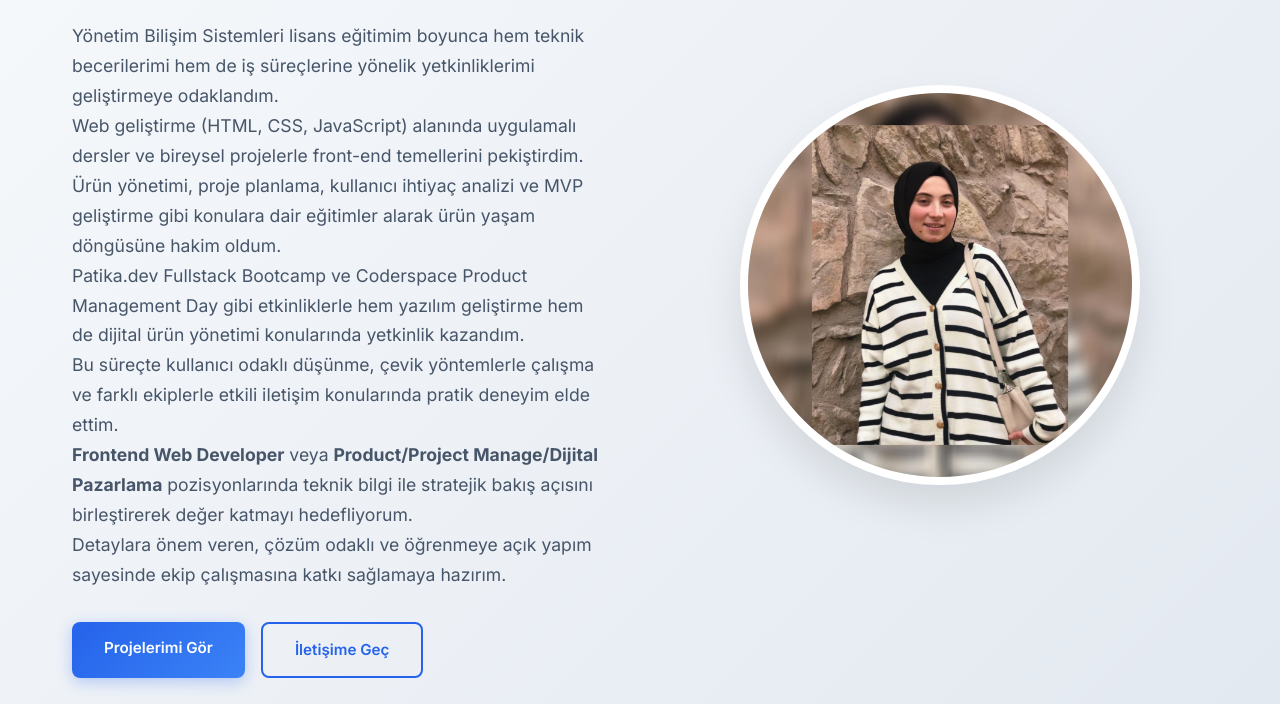
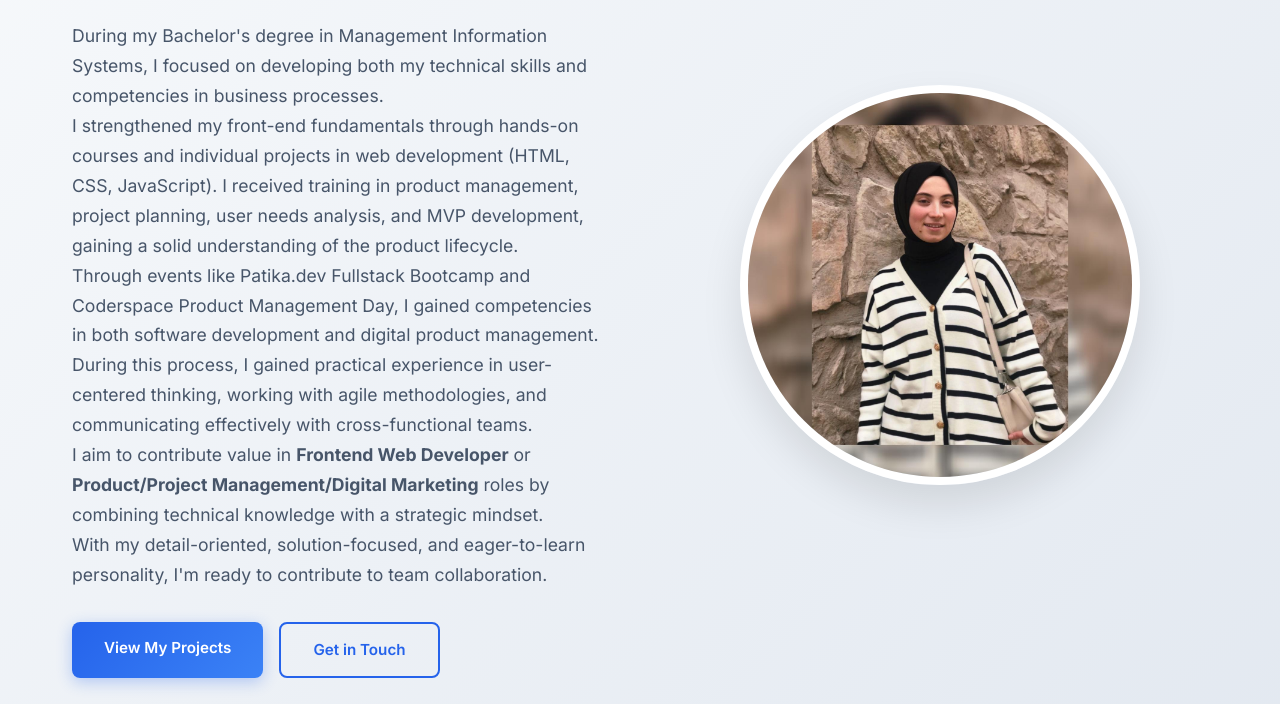
Before and after one commit to Nagihansamt/nagihansamt.github.io, a plain HTML site: page index.html in a window 1280 px wide. Shown: the part 305-1009 px from the top of the page. Drawn offline with nearby package versions, Linux system fonts and the light colour scheme.

Commit message:
Update index.html

```diff
--- a/index.html
+++ b/index.html
@@ -45,23 +45,23 @@
   </nav>
 
   <!-- Hero Section -->
-  <section id="hakkimda" class="hero-section">
+  <section id="about" class="hero-section">
   <div class="container">
     <div class="hero-content">
       <div class="hero-text">
-          <h1 class="hero-title">Merhaba, Ben <span class="highlight">Nagihan Gülen</span></h1>
+        <h1 class="hero-title">Hi, I'm <span class="highlight">Nagihan Gülen</span></h1>
         <p class="hero-subtitle">Frontend Web Developer & Product Manager</p>
         <div class="hero-description">
-            <p>Yönetim Bilişim Sistemleri lisans eğitimim boyunca hem teknik becerilerimi hem de iş süreçlerine yönelik yetkinliklerimi geliştirmeye odaklandım.</p>
-            <p>Web geliştirme (HTML, CSS, JavaScript) alanında uygulamalı dersler ve bireysel projelerle front-end temellerini pekiştirdim. Ürün yönetimi, proje planlama, kullanıcı ihtiyaç analizi ve MVP geliştirme gibi konulara dair eğitimler alarak ürün yaşam döngüsüne hakim oldum.</p>
-            <p>Patika.dev Fullstack Bootcamp ve Coderspace Product Management Day gibi etkinliklerle hem yazılım geliştirme hem de dijital ürün yönetimi konularında yetkinlik kazandım.</p>
-            <p>Bu süreçte kullanıcı odaklı düşünme, çevik yöntemlerle çalışma ve farklı ekiplerle etkili iletişim konularında pratik deneyim elde ettim.</p>
-            <p><strong>Frontend Web Developer</strong> veya <strong>Product/Project Manage/Dijital Pazarlama</strong> pozisyonlarında teknik bilgi ile stratejik bakış açısını birleştirerek değer katmayı hedefliyorum.</p>
-            <p>Detaylara önem veren, çözüm odaklı ve öğrenmeye açık yapım sayesinde ekip çalışmasına katkı sağlamaya hazırım.</p>
+          <p>During my Bachelor's degree in Management Information Systems, I focused on developing both my technical skills and competencies in business processes.</p>
+          <p>I strengthened my front-end fundamentals through hands-on courses and individual projects in web development (HTML, CSS, JavaScript). I received training in product management, project planning, user needs analysis, and MVP development, gaining a solid understanding of the product lifecycle.</p>
+          <p>Through events like Patika.dev Fullstack Bootcamp and Coderspace Product Management Day, I gained competencies in both software development and digital product management.</p>
+          <p>During this process, I gained practical experience in user-centered thinking, working with agile methodologies, and communicating effectively with cross-functional teams.</p>
+          <p>I aim to contribute value in <strong>Frontend Web Developer</strong> or <strong>Product/Project Management/Digital Marketing</strong> roles by combining technical knowledge with a strategic mindset.</p>
+          <p>With my detail-oriented, solution-focused, and eager-to-learn personality, I'm ready to contribute to team collaboration.</p>
         </div>
         <div class="hero-buttons">
-            <a href="#projeler" class="btn btn-primary">Projelerimi Gör</a>
-            <a href="#iletisim" class="btn btn-secondary">İletişime Geç</a>
+          <a href="#projects" class="btn btn-primary">View My Projects</a>
+          <a href="#contact" class="btn btn-secondary">Get in Touch</a>
         </div>
         <div class="social-links">
           <a href="https://www.linkedin.com/in/nagihan-g%C3%BClen-492679202/" target="_blank" class="social-link">
@@ -81,6 +81,7 @@
     </div>
   </div>
 </section>
+
 
   <!-- Education Section -->
  <section id="egitim" class="section">
```
Lines whose indentation alone changed are shown as unchanged.
